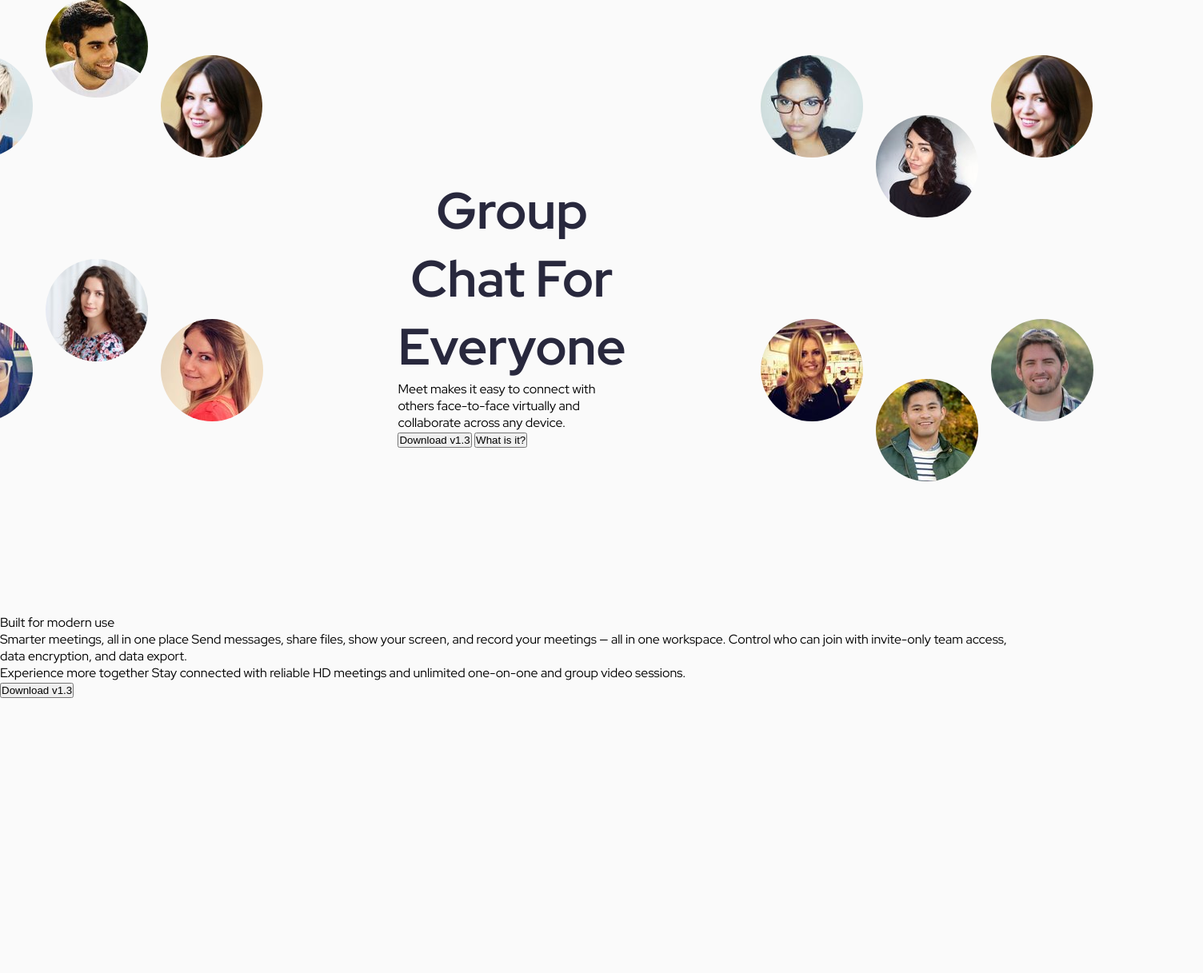
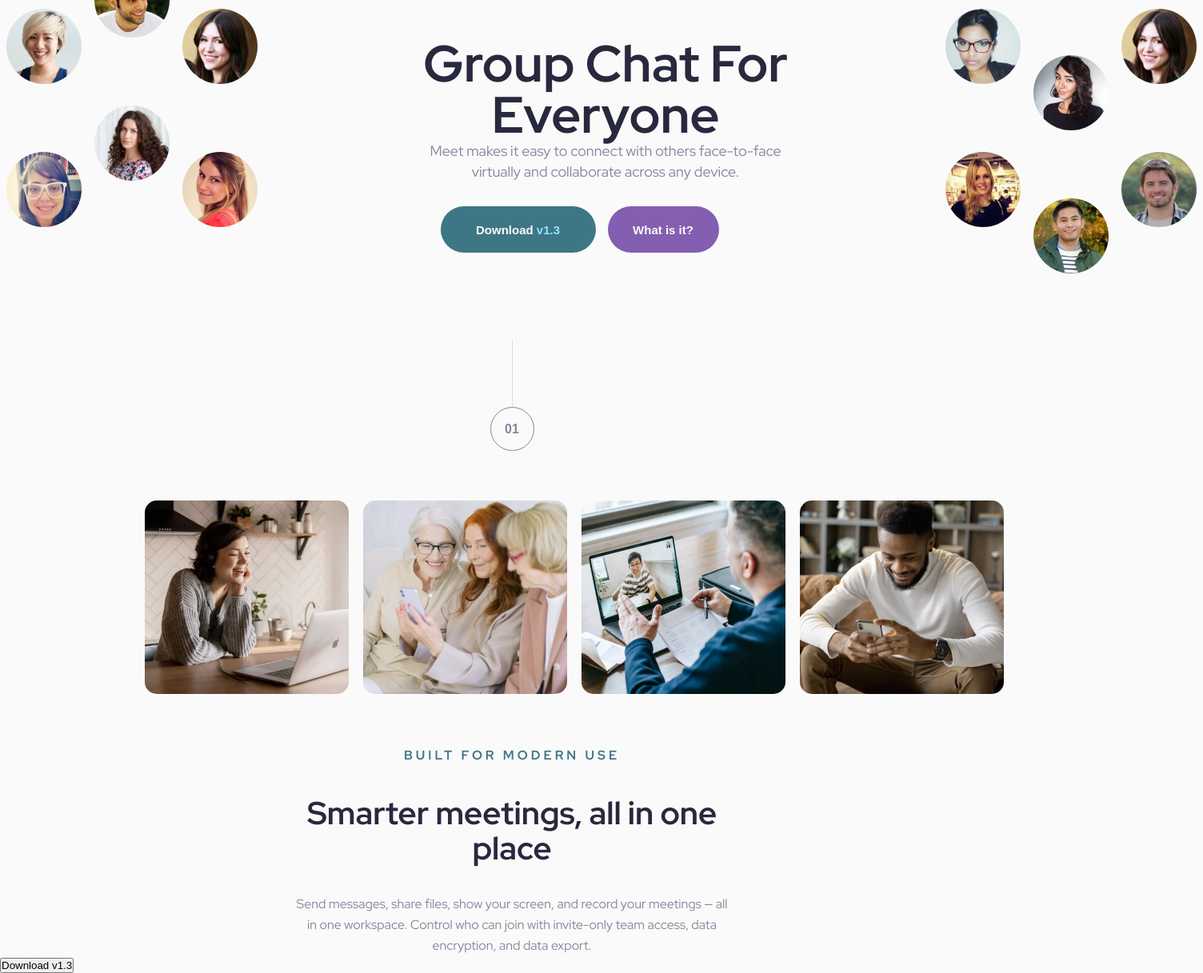
Before and after one commit to Zola987/MeetApp, a website: page index.html in a window 1280 px wide. Shown: the part 127-1344 px from the top of the page at 80% size, 1504 px wide, since content can reach past the window. Before the commit the page ends 1000 px from the top, so only its background shows below. Drawn offline with Linux system fonts and the light colour scheme.

Commit message:
Top mid initial page

```diff
--- a/assets/css/style.css
+++ /dev/null
@@ -1,60 +0,0 @@
-@import url('https://fonts.googleapis.com/css2?family=Red+Hat+Display:wght@400;700&display=swap');
-
-* {
-  margin: 0;
-  padding: 0;
-  box-sizing: border-box;
-}
-
-body {
-  font-family: 'Red Hat Display', sans-serif;
-  background: #fafafa;
-}
-
-header {
-  display: flex;
-  text-align: center;
-  align-items: center;
-  justify-content: center;
-  padding: 5rem;
-}
-
-.groupchat {
-  display: flex;
-  justify-content: center;
-}
-
-.groupchat_img {
-  display: grid;
-  grid-template-columns: repeat(3, auto);
-}
-
-.groupchat_img img {
-  border-radius: 50%;
-  padding: 0.5rem;
-}
-
-.mid {
-  margin-top: -75px;
-}
-
-.mid-2 {
-  margin-top: 75px;
-}
-
-.container {
-  padding-top: 3rem;
-}
-
-.groupchat_text {
-  padding: 10rem;
-  display: flex;
-  flex-direction: column;
-  justify-content: center;
-}
-
-.groupchat_text h1 {
-  text-align: center;
-  font-size: 64px;
-  color: #28283d;
-}
--- a/index.html
+++ b/index.html
@@ -10,7 +10,7 @@
       sizes="32x32"
       href="./assets/favicon-32x32.png"
     />
-    <link rel="stylesheet" href="assets/css/style.css" />
+    <link rel="stylesheet" href="dist/css/main.css" />
     <title>Frontend Mentor | Meet landing page</title>
   </head>
   <body>
@@ -33,7 +33,7 @@
           collaborate across any device.
         </p>
         <div class="groupchat_buttons">
-          <button class="btn1">Download v1.3</button>
+          <button class="btn1">Download <span>v1.3</span></button>
           <button class="btn2">What is it?</button>
         </div>
       </div>
@@ -47,21 +47,46 @@
       </div>
     </section>
 
+    <section class="number1-section">
+      <div class="line"></div>
+      <button class="button-number">01</button>
+    </section>
+
+    <section class="mid-images">
+      <img
+        class="mid-img"
+        src="assets/desktop/image-woman-in-videocall.jpg"
+        alt="woman-in-videocall"
+      />
+      <img
+        class="mid-img"
+        src="assets/desktop/image-women-videochatting.jpg"
+        alt="women-videochatting"
+      />
+      <img
+        class="mid-img"
+        src="assets/desktop/image-men-in-meeting.jpg"
+        alt="men-in-meeting"
+      />
+      <img
+        class="mid-img"
+        src="assets/desktop/image-man-texting.jpg"
+        alt="man-texting"
+      />
+    </section>
+
     <section class="container">
-      <span>Built for modern use </span>
+      <h3>Built for modern use</h3>
+      <h2>Smarter meetings, all in one place</h2>
       <p>
-        Smarter meetings, all in one place Send messages, share files, show your
-        screen, and record your meetings — all in one workspace. Control who can
-        join with invite-only team access, data encryption, and data export.
+        Send messages, share files, show your screen, and record your meetings —
+        all in one workspace. Control who can join with invite-only team access,
+        data encryption, and data export.
       </p>
     </section>
-    <section>
-      <p>
-        Experience more together Stay connected with reliable HD meetings and
-        unlimited one-on-one and group video sessions.
-      </p>
 
+    <footer>
       <button class="btn3">Download v1.3</button>
-    </section>
+    </footer>
   </body>
 </html>
--- /dev/null
+++ b/scss/main.scss
@@ -0,0 +1,206 @@
+@import url('https://fonts.googleapis.com/css2?family=Red+Hat+Display:wght@400;700&display=swap');
+
+$Green: hsl(192, 37, 38);
+$Dark-purple: hsl(268, 34, 53);
+$Black: hsl(240, 21, 20);
+$Gray: hsl(240, 10, 57);
+$Light-blue: hsl(192, 90, 77);
+$Light-purple: hsl(268, 100, 86);
+$White: hsl(0, 0, 98);
+
+* {
+  margin: 0;
+  padding: 0;
+  box-sizing: border-box;
+}
+
+body {
+  font-family: 'Red Hat Display', sans-serif;
+  background: $White;
+}
+
+header {
+  display: flex;
+  text-align: center;
+  align-items: center;
+  justify-content: center;
+  margin: 48px auto 54px auto;
+}
+.groupchat {
+  display: flex;
+  width: 1504px;
+  height: 358px;
+
+  .groupchat_img {
+    // flex: 1;
+    display: grid;
+    grid-template-columns: repeat(3, auto);
+
+    img {
+      border-radius: 50%;
+      padding: 0.5rem;
+      height: 110px;
+      width: 110px;
+    }
+
+    .mid {
+      margin-top: -58px;
+    }
+    .mid-2 {
+      margin-top: 58px;
+    }
+  }
+
+  .groupchat_text {
+    flex: 2;
+    padding: 2rem;
+    margin: 0 150px 0 160px;
+    display: flex;
+    flex-direction: column;
+    justify-content: center;
+
+    h1 {
+      text-align: center;
+      font-size: 64px;
+      line-height: 64px;
+      color: $Black;
+    }
+
+    p {
+      color: $Gray;
+      text-align: center;
+      font-size: 18px;
+      line-height: 26px;
+      margin-bottom: 30px;
+    }
+  }
+
+  .groupchat_buttons {
+    margin-left: -65px;
+    display: flex;
+    justify-content: center;
+
+    .btn1 {
+      width: 194px;
+      height: 58px;
+      margin-right: 15px;
+      font-size: 15px;
+      font-weight: 800;
+      text-align: center;
+      background: $Green;
+      // padding: 1rem 3rem;
+      border-radius: 30px;
+      border: none;
+      outline: none;
+      color: $White;
+
+      span {
+        color: $Light-blue;
+      }
+
+      &:hover {
+        cursor: pointer;
+        background: #71c0d4;
+      }
+    }
+
+    .btn2 {
+      font-size: 15px;
+      font-weight: 800;
+      text-align: center;
+      width: 139px;
+      height: 58px;
+      border-radius: 30px;
+      border: none;
+      outline: none;
+      background: $Dark-purple;
+      color: $White;
+
+      &:hover {
+        cursor: pointer;
+        background: $Light-purple;
+      }
+    }
+  }
+}
+
+.number1-section {
+  display: flex;
+  flex-direction: column;
+  justify-content: center;
+  align-items: center;
+
+  .line {
+    margin: 0 auto;
+    margin-top: 64px;
+    width: 1px;
+    height: 84px;
+    background-color: $Gray;
+    opacity: 25%;
+  }
+
+  .button-number {
+    width: 55px;
+    height: 55px;
+    border-radius: 50%;
+    border: 1px solid $Gray;
+    font-size: 16px;
+    font-weight: 900;
+    line-height: 26px;
+    color: $Gray;
+    background-color: $White;
+    margin-bottom: 62px;
+  }
+}
+
+.mid-images {
+  display: flex;
+  flex: 1;
+  justify-content: space-evenly;
+  align-items: center;
+  margin-left: 163px;
+  height: 242px;
+  width: 1110px;
+
+  img {
+    border-radius: 15px;
+    height: 242px;
+    width: 255px;
+  }
+}
+
+.container {
+  margin: 0 auto;
+  margin-top: 64px;
+  text-align: center;
+  width: 540px;
+  height: 240;
+
+  h3 {
+    font-weight: 900;
+    line-height: 26px;
+    letter-spacing: 4px;
+    font-size: 16px;
+    text-transform: uppercase;
+    color: $Green;
+    // margin-bottom: -50px;
+  }
+
+  h2 {
+    margin-top: 37px;
+    color: $Black;
+    // margin-top: 50px;
+    font-weight: 900;
+    line-height: 44px;
+    font-size: 40px;
+  }
+
+  p {
+    margin-top: 35px;
+    text-align: center;
+    color: $Gray;
+    font-size: 16px;
+    font-weight: medium;
+    line-height: 26px;
+  }
+}
```
Also changed, not shown: package.json (added, +32 -0 lines), dist/css/main.css (added), 1 other file.
